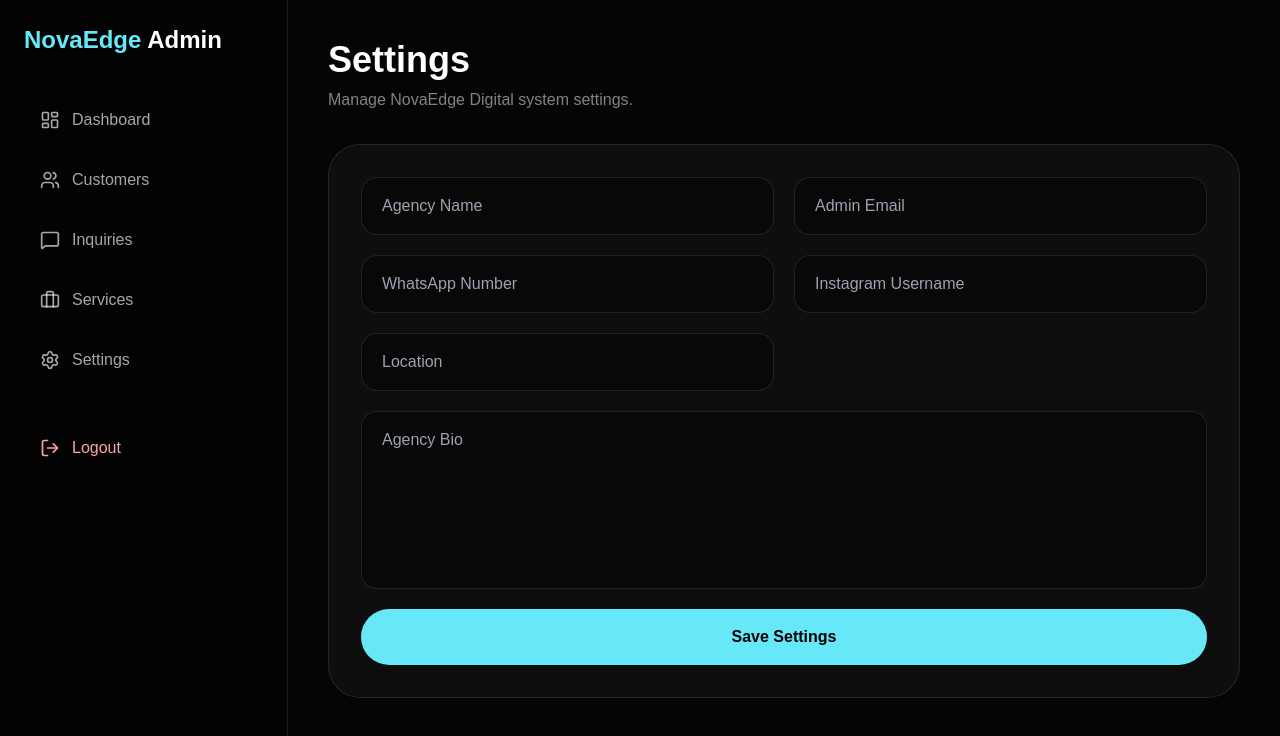
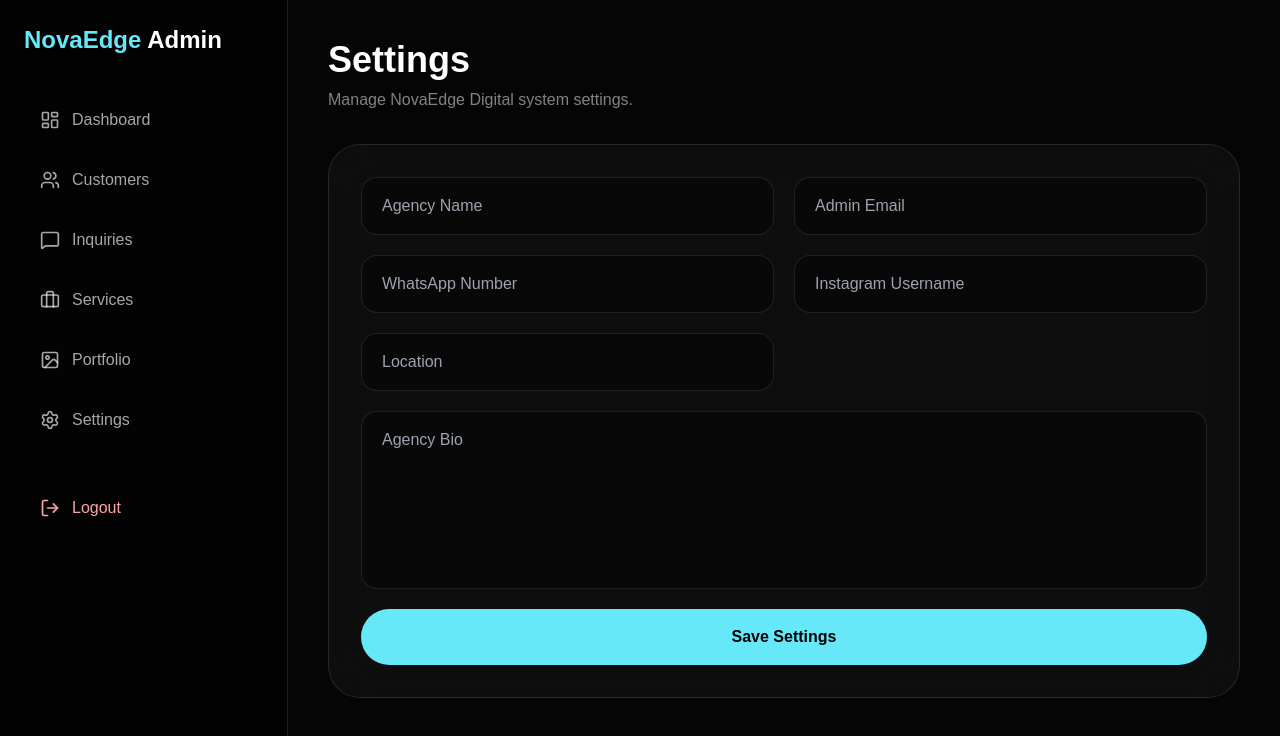
Before and after one commit to kjnavan-maker/novaedge-digital, a React (Vite) app: page /admin/settings in a window 1280 px wide. Shown: the top 736 px of the page. Built offline with nearby package versions, Linux system fonts and the light colour scheme; no server answers; sample sign-in values are in the browser's storage.

Commit message:
Add admin portfolio route

```diff
--- a/src/App.jsx
+++ b/src/App.jsx
@@ -20,6 +20,7 @@ import Customers from "./admin/pages/Customers";
 import Inquiries from "./admin/pages/Inquiries";
 import AdminServices from "./admin/pages/AdminServices";
 import AdminSettings from "./admin/pages/AdminSettings";
+import AdminPortfolio from "./admin/pages/AdminPortfolio";
 
 function HomePage() {
   return (
@@ -142,6 +143,7 @@ function App() {
         <Route path="/admin/inquiries" element={<Inquiries />} />
         <Route path="/admin/services" element={<AdminServices />} />
         <Route path="/admin/settings" element={<AdminSettings />} />
+        <Route path="/admin/portfolio" element={<AdminPortfolio />} />
       </Routes>
     </BrowserRouter>
   );
--- a/src/admin/layouts/AdminLayout.jsx
+++ b/src/admin/layouts/AdminLayout.jsx
@@ -8,6 +8,7 @@ import {
   Briefcase,
   Settings,
   LogOut,
+  Image,
 } from "lucide-react";
 
 function AdminLayout({ children }) {
@@ -23,7 +24,6 @@ function AdminLayout({ children }) {
 
   const handleLogout = () => {
     localStorage.removeItem("novaedgeToken");
-
     navigate("/admin");
   };
 
@@ -33,25 +33,26 @@ function AdminLayout({ children }) {
       path: "/admin/dashboard",
       icon: LayoutDashboard,
     },
-
     {
       name: "Customers",
       path: "/admin/customers",
       icon: Users,
     },
-
     {
       name: "Inquiries",
       path: "/admin/inquiries",
       icon: MessageSquare,
     },
-
     {
       name: "Services",
       path: "/admin/services",
       icon: Briefcase,
     },
-
+    {
+      name: "Portfolio",
+      path: "/admin/portfolio",
+      icon: Image,
+    },
     {
       name: "Settings",
       path: "/admin/settings",
@@ -92,9 +93,7 @@ function AdminLayout({ children }) {
         </button>
       </aside>
 
-      <main className="flex-1 p-6 md:p-10">
-        {children}
-      </main>
+      <main className="flex-1 p-6 md:p-10">{children}</main>
     </div>
   );
 }
```
Also changed, not shown: src/admin/pages/AdminPortfolio.jsx (added).
